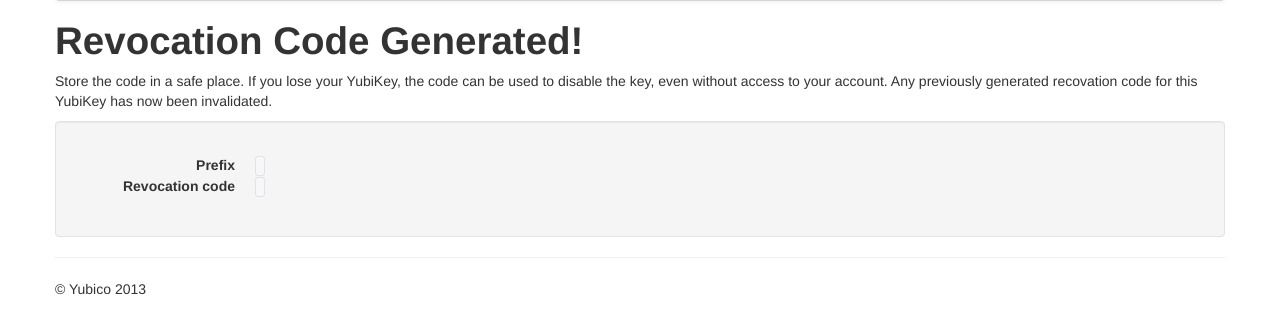
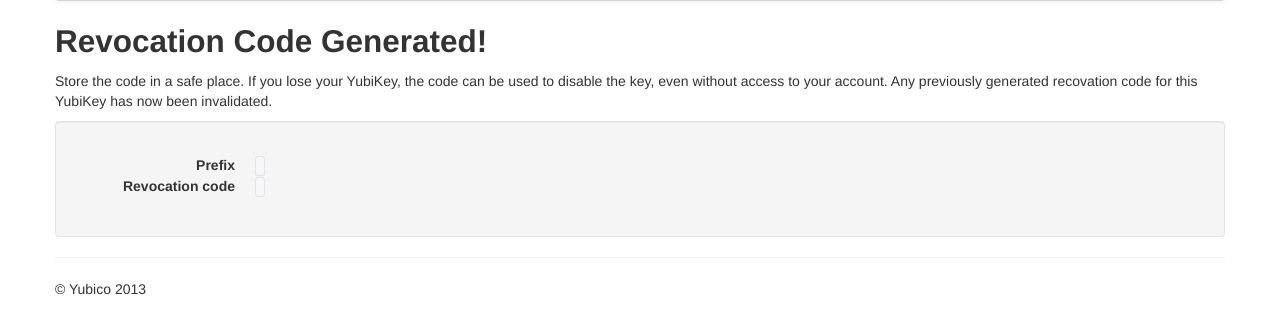
Before and after one commit to Yubico/yubiauth, a Python web app: template yubiauth/client/templates/revocation_code.html in a window 1280 px wide. Shown: the part 101-420 px from the top of the page. Run offline with Jinja, Linux system fonts and the light colour scheme; the template is opened without the code that fills it, so the values that code supplies are empty; some libraries are stand-ins or nearby versions.

Commit message:
minor template changes

```diff
--- a/yubiauth/client/templates/base.html
+++ b/yubiauth/client/templates/base.html
@@ -10,6 +10,7 @@
 	<title>{% block title %}YubiAuth{% endblock %}</title>
         <meta name="description" content="">
         <meta name="viewport" content="width=device-width">
+	<link rel="icon" type="image/png" href="../static/favicon.ico" />
 
 	{% block styles %}
 	<link rel="stylesheet" href="../static/css/bootstrap.min.css">
--- a/yubiauth/client/templates/revocation_code.html
+++ b/yubiauth/client/templates/revocation_code.html
@@ -5,7 +5,7 @@
 {% block content %}
 {{ super() }}
 
-<h1>Revocation Code Generated!</h1>
+<h2>Revocation Code Generated!</h2>
 <p>Store the code in a safe place. If you lose your YubiKey, the code can be used to disable the key, even without access to your account. Any previously generated recovation code for this YubiKey has now been invalidated.</p>
 
 <div class="well">
--- a/yubiauth/client/templates/revoke.html
+++ b/yubiauth/client/templates/revoke.html
@@ -15,4 +15,6 @@
 	<input type="submit" value="Revoke" class="btn btn-danger"/>
 </form>
 
+<a href="">Back</a>
+
 {% endblock %}
```
